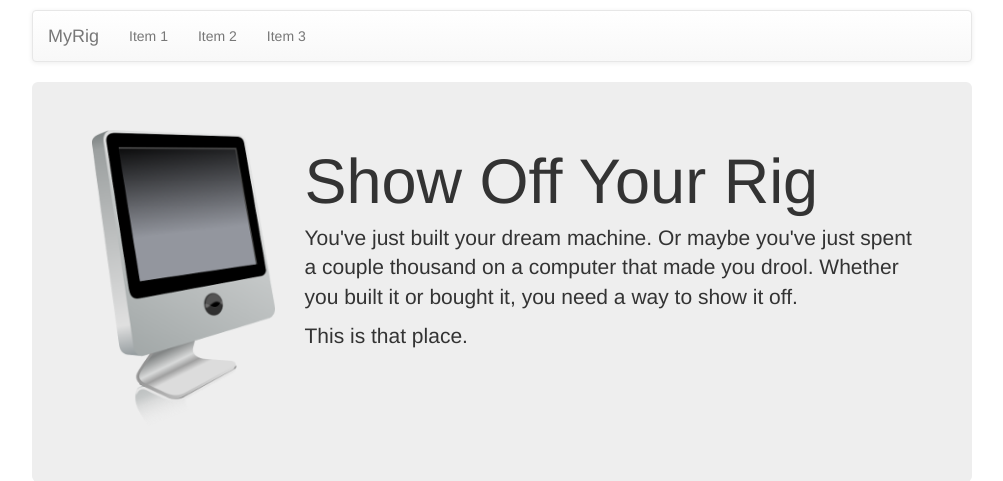
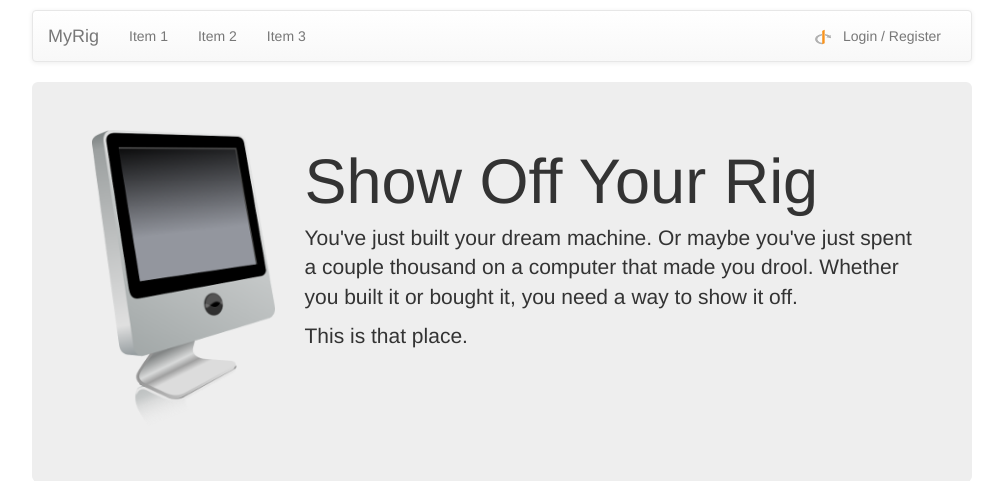
Before and after one commit to nathan-osman/myrig-website, a Django app: page / in a window 1280 px wide. Shown: the top 481 px of the page, without its empty margins (138-1141 px from the left). Run offline with Django 3.2, Linux system fonts and the light colour scheme; parts of the project's set-up code (start-up, migrations or seed data) failed here and were passed over.

Commit message:
Added OpenID logo to login / register page.

```diff
--- a/myrig/templates/navbar.html
+++ b/myrig/templates/navbar.html
@@ -1,3 +1,5 @@
+{% load static %}
+
 <div class="navbar navbar-default" role="navigation">
     <div class="navbar-header">
         <button type="button" class="navbar-toggle" data-toggle="collapse" data-target=".navbar-collapse">
@@ -15,5 +17,14 @@
             <li><a href="#">Item 2</a></li>
             <li><a href="#">Item 3</a></li>
         </ul>
+        <ul class="nav navbar-nav pull-right">
+            <li>
+                <a href="#">
+                    <img src="{% static "img/openid.png" %}">
+                    &nbsp;
+                    Login / Register
+                </a>
+            </li>
+        </ul>
     </div>
 </div>
```
Also changed, not shown: myrig/static/img/openid.png (added).
